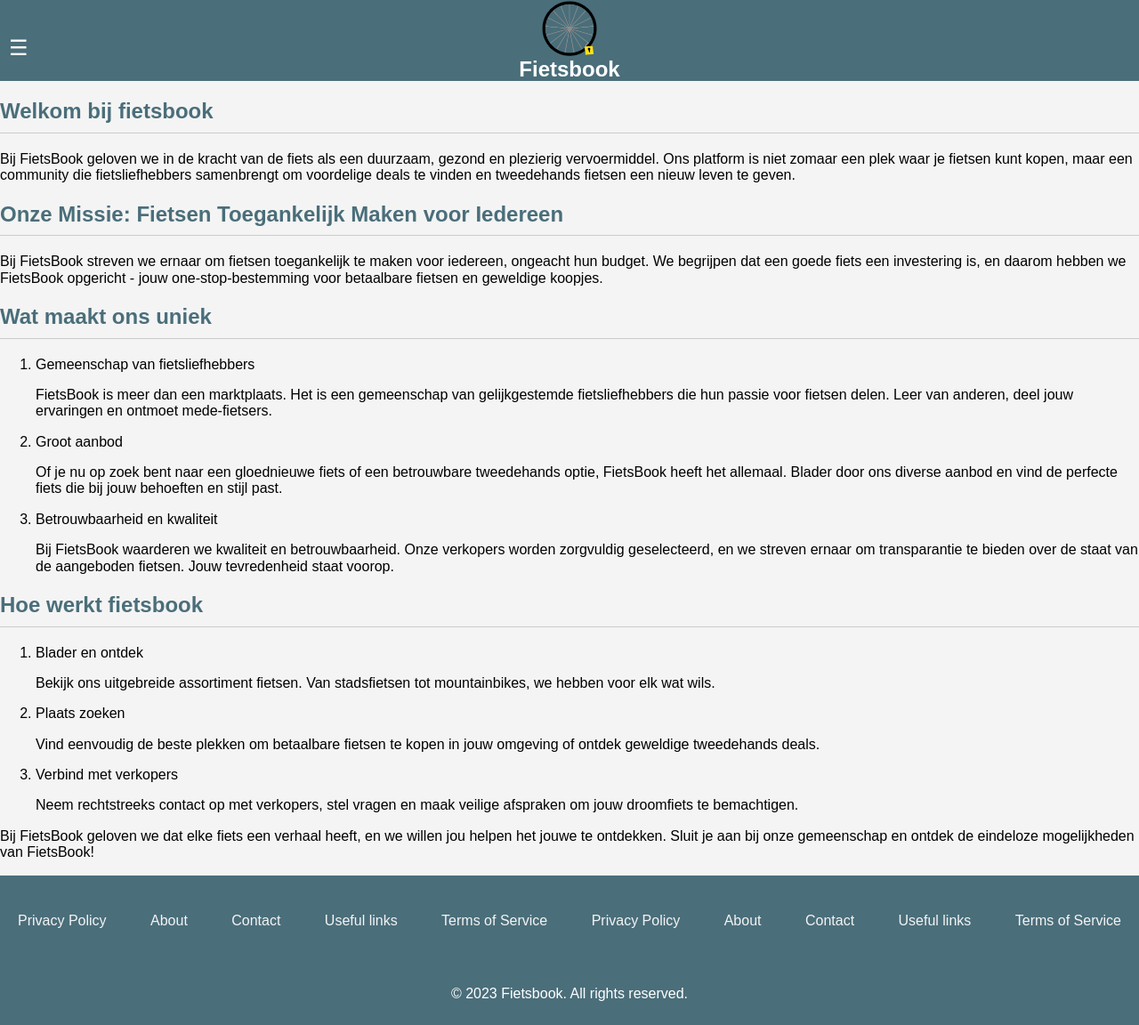
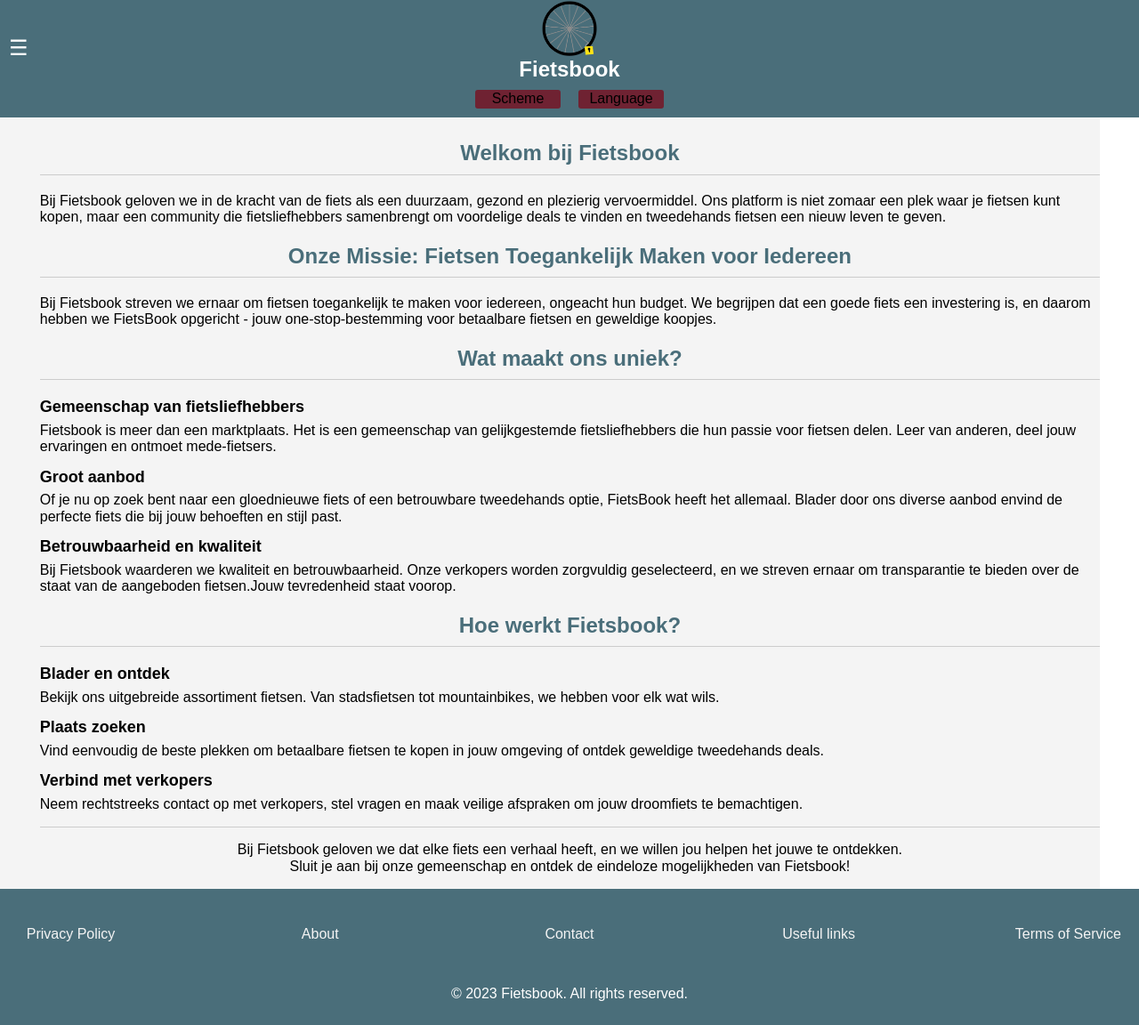
Before and after one commit to R4ybeam/WebDev, a PHP site: page /fietsbook/about/index.html in a window 1280 px wide. Shown: the whole page at 89% size. Run offline with PHP 8.4, Linux system fonts and the light colour scheme; some libraries are stand-ins or nearby versions.

Commit message:
about en footer wa gefixt (nog ni klaar me about style en header moe nog gefixt worde die kleure button dinges)

```diff
--- a/fietsbook/about/index.html
+++ b/fietsbook/about/index.html
@@ -14,56 +14,85 @@
         <img src="../images/logo.png" alt="Fietsbook logo">
         <h1>Fietsbook</h1>
         <label for="menu-toggle" id="menu-icon">&#9776;</label>
+        <div class="language-toggle">
+            <div class="dropdown">
+                <button class="dropbtn" id="color-scheme-btn">Scheme</button>
+                <div class="dropdown-content">
+                    <a href="#" onclick="setColorScheme('default')">Scheme1</a>
+                    <a href="#" onclick="setColorScheme('alternate')">Scheme2</a>
+                </div>
+            </div>
+            <div class="dropdown">
+                <button class="dropbtn" id="language-btn">Language</button>
+                <div class="dropdown-content">
+                    <a href="#" onclick="setLanguage('en')">English</a>
+                    <a href="#" onclick="setLanguage('nl')">Dutch</a>
+                </div>
+            </div>
+        </div>
         <nav>
-            <a href="../">Home</a>
-			<a href="../products/">Products</a>
-            <a href="../tools/">Tools</a>
-            <a href="../hotspots/">Hotspots</a>
-            <a href="./">About</a>
-            <a href="../activity/">Activity</a>
-            <a href="../contact/">Contact Us</a>
+                <a href="../">Home</a>
+                <a href="../tools/">Tools</a>
+                <a href="../hotspots/">Hotspots</a>
+                <a href="#">About</a>
+                <a href="../activity/">Activity</a>
+                <a href="../contact/">Contact Us</a>
         </nav>
     </header>
 
-    <main id="MAIN">
+
     <main>
-        <h2>Welkom bij fietsbook</h2>
-        <p>Bij FietsBook geloven we in de kracht van de fiets als een duurzaam, gezond en plezierig vervoermiddel.
+        <h2>Welkom bij Fietsbook</h2>
+        <p>Bij Fietsbook geloven we in de kracht van de fiets als een duurzaam, gezond en plezierig vervoermiddel.
             Ons platform is niet zomaar een plek waar je fietsen kunt kopen, maar een community die fietsliefhebbers
             samenbrengt om voordelige deals te vinden en tweedehands fietsen een nieuw leven te geven.</p>
         <h2>Onze Missie: Fietsen Toegankelijk Maken voor Iedereen</h2>
-        <p>Bij FietsBook streven we ernaar om fietsen toegankelijk te maken voor iedereen, ongeacht hun budget.
+        <p>Bij Fietsbook streven we ernaar om fietsen toegankelijk te maken voor iedereen, ongeacht hun budget.
             We begrijpen dat een goede fiets een investering is, en daarom hebben we FietsBook opgericht - jouw one-stop-bestemming
              voor betaalbare fietsen en geweldige koopjes.</p>
-        <h2>Wat maakt ons uniek</h2>
-        <ol>
-            <li>Gemeenschap van fietsliefhebbers <p>FietsBook is meer dan een marktplaats. Het is een gemeenschap van gelijkgestemde fietsliefhebbers die hun passie voor fietsen delen. Leer van anderen,
-            deel jouw ervaringen en ontmoet mede-fietsers.</p></li>
-            <li>Groot aanbod <p>Of je nu op zoek bent naar een gloednieuwe fiets of een betrouwbare tweedehands optie, FietsBook heeft het allemaal. Blader door ons diverse aanbod en
-            vind de perfecte fiets die bij jouw behoeften en stijl past.</p></li>
-            <li>Betrouwbaarheid en kwaliteit <p>Bij FietsBook waarderen we kwaliteit en betrouwbaarheid. Onze verkopers worden zorgvuldig geselecteerd,
-            en we streven ernaar om transparantie te bieden over de staat van de aangeboden fietsen.
-            Jouw tevredenheid staat voorop.</p></li>
-        </ol>
-        <h2>Hoe werkt fietsbook</h2>
-        <ol>
-        <li>Blader en ontdek <p>Bekijk ons uitgebreide assortiment fietsen. Van stadsfietsen tot mountainbikes, we hebben voor elk wat wils.</p></li>
-        <li>Plaats zoeken <p>Vind eenvoudig de beste plekken om betaalbare fietsen te kopen in jouw omgeving of ontdek geweldige tweedehands deals.</p></li>
-        <li>Verbind met verkopers <p>Neem rechtstreeks contact op met verkopers, stel vragen en maak veilige afspraken om jouw droomfiets te bemachtigen.</p></li>
-        </ol>
-        <p>Bij FietsBook geloven we dat elke fiets een verhaal heeft, en we willen jou helpen het jouwe te ontdekken. Sluit je aan bij onze gemeenschap en ontdek de eindeloze mogelijkheden van FietsBook!</p>
+        <h2>Wat maakt ons uniek?</h2>
+        <ul>
+            <li>
+                <h3>Gemeenschap van fietsliefhebbers</h3>
+                <p>Fietsbook is meer dan een marktplaats. Het is een gemeenschap van gelijkgestemde fietsliefhebbers die hun passie voor fietsen delen. Leer van anderen, deel jouw ervaringen en ontmoet mede-fietsers.</p>
+            </li>
+            <li>
+                <h3>Groot aanbod</h3>
+                <p>Of je nu op zoek bent naar een gloednieuwe fiets of een betrouwbare tweedehands optie, FietsBook heeft het allemaal. Blader door ons diverse aanbod envind de perfecte fiets die bij jouw behoeften en stijl past.</p>
+
+            </li>
+            <li>
+                <h3>Betrouwbaarheid en kwaliteit</h3>
+                <p>Bij Fietsbook waarderen we kwaliteit en betrouwbaarheid. Onze verkopers worden zorgvuldig geselecteerd, en we streven ernaar om transparantie te bieden over de staat van de aangeboden fietsen.Jouw tevredenheid staat voorop.</p>
+
+        </li>
+        </ul>
+        <h2>Hoe werkt Fietsbook?</h2>
+        <ul>
+            <li>
+                <h3>Blader en ontdek</h3>
+                <p>Bekijk ons uitgebreide assortiment fietsen. Van stadsfietsen tot mountainbikes, we hebben voor elk wat wils.</p>
+            </li>
+            <li>
+                <h3>Plaats zoeken</h3>
+                <p>Vind eenvoudig de beste plekken om betaalbare fietsen te kopen in jouw omgeving of ontdek geweldige tweedehands deals.</p>
+            </li>
+            <li>
+                <h3>Verbind met verkopers</h3>
+                <p>Neem rechtstreeks contact op met verkopers, stel vragen en maak veilige afspraken om jouw droomfiets te bemachtigen.</p>
+            </li>
+        </ul>
+        <div id="slot">
+            <p >Bij Fietsbook geloven we dat elke fiets een verhaal heeft, en we willen jou helpen het jouwe te ontdekken.</p>
+            <p>Sluit je aan bij onze gemeenschap en ontdek de eindeloze mogelijkheden van Fietsbook!</p>
+        </div>
     </main>
     <footer>
         <section>
             <div class="bottom-nav">
                 <ul>
-                    <li><a href="../voorwaarden/index.html">Privacy Policy</a></li>
-                    <li><a href="../about/index.html">About</a></li>
-                    <li><a href="../contact/index.php">Contact</a></li>
-                    <li><a href="../links/index.html">Useful links</a></li>
-                    <li><a href="../service/index.html">Terms of Service</a></li>
                     <li><a href="../voorwaarden/">Privacy Policy</a></li>
-                    <li><a href="../about/">About</a></li>
+                    <li><a href="#">About</a></li>
                     <li><a href="../contact/">Contact</a></li>
                     <li><a href="../links/">Useful links</a></li>
                     <li><a href="../service/">Terms of Service</a></li>
--- a/fietsbook/css/about.css
+++ b/fietsbook/css/about.css
@@ -2,10 +2,48 @@
 	box-sizing: border-box;
 }
 
+main{
+    margin: 0rem 0rem 0 2rem;
+    padding: .4rem 0 0 .8rem;
+    border-right: 2.8rem solid white;
+}
+
 
 h2 {
+    display: flex;
+    flex-direction: row;
+    justify-content: center;
     border-bottom: 1px solid #ccc;
     padding-bottom: 10px;
     margin-top: 20px;
     color: #4a6e7a;
 }
+
+main ul {
+   padding: 0;
+}
+
+h3 {
+
+    font-size: 18px;
+    margin: 14px 0 0 0;
+}
+main ul li {
+    list-style: none;
+}
+main ul li p {
+    font-size: 16px;
+    margin: 7px 0 0 0;
+}
+
+#slot {
+    margin: 1rem 0 1rem 0;
+    border-top: 1px solid #ccc;
+    padding-top: 1rem;
+}
+#slot p {
+    display: flex;
+    flex-direction: row;
+    justify-content: center;
+    margin: 0 2rem;
+}
--- a/fietsbook/css/style.css
+++ b/fietsbook/css/style.css
@@ -210,38 +210,14 @@ footer {
 
 .bottom-nav li {
     margin: 2rem 10px;
+    inline-size: 119.141px;
 }
 
 .bottom-nav a {
     text-decoration: none;
     color: #f4f4f4;
     transition: 0.3s ease;
-}
-
-.bottom-nav a:hover {
-    color: rgba(255, 255, 255, 0.524);
-}
-
-.bottom-nav {
-    margin-bottom: 2rem;
-}
-
-.bottom-nav ul {
-    display: flex;
-    justify-content: space-between;
-    list-style: none;
-    margin: 0;
-    padding: 0;
-}
-
-.bottom-nav li {
-    margin: 2rem 10px;
-}
-
-.bottom-nav a {
-    text-decoration: none;
-    color: #f4f4f4;
-    transition: ease 0.3s;
+    inline-size: 119.141px;
 }
 
 .bottom-nav a:hover {
```
